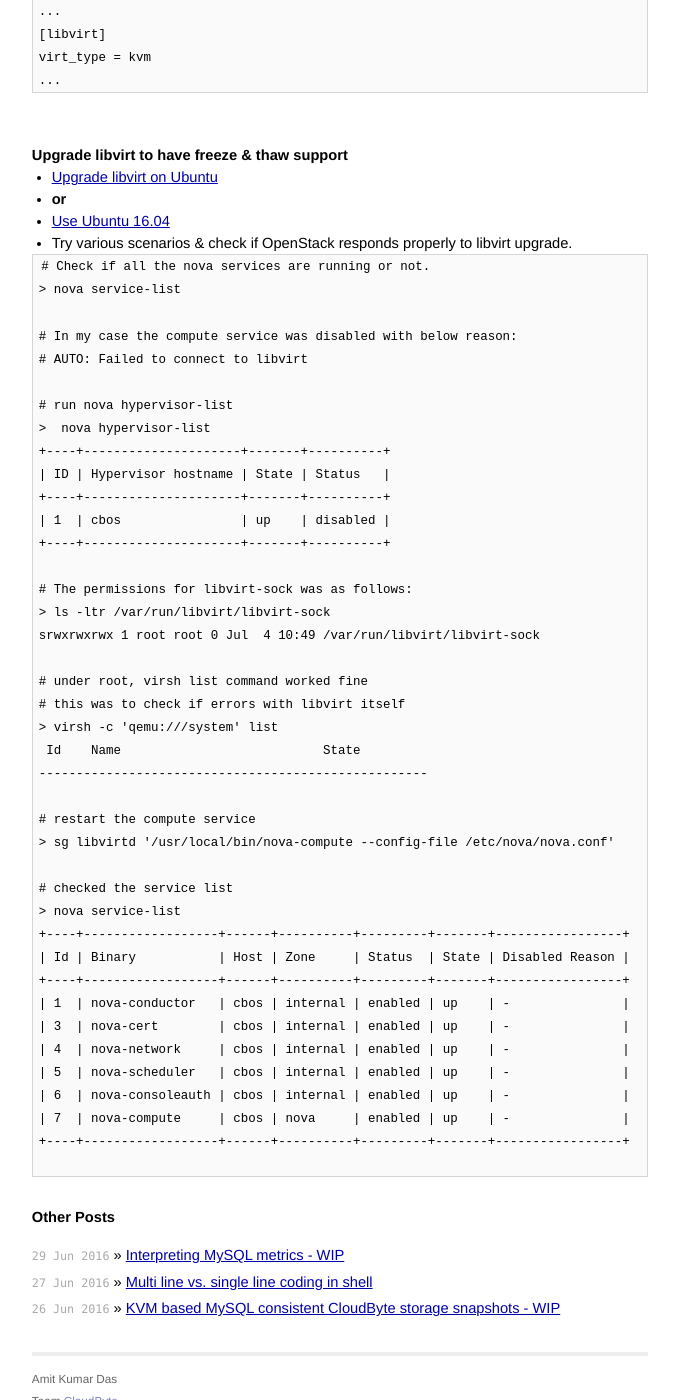
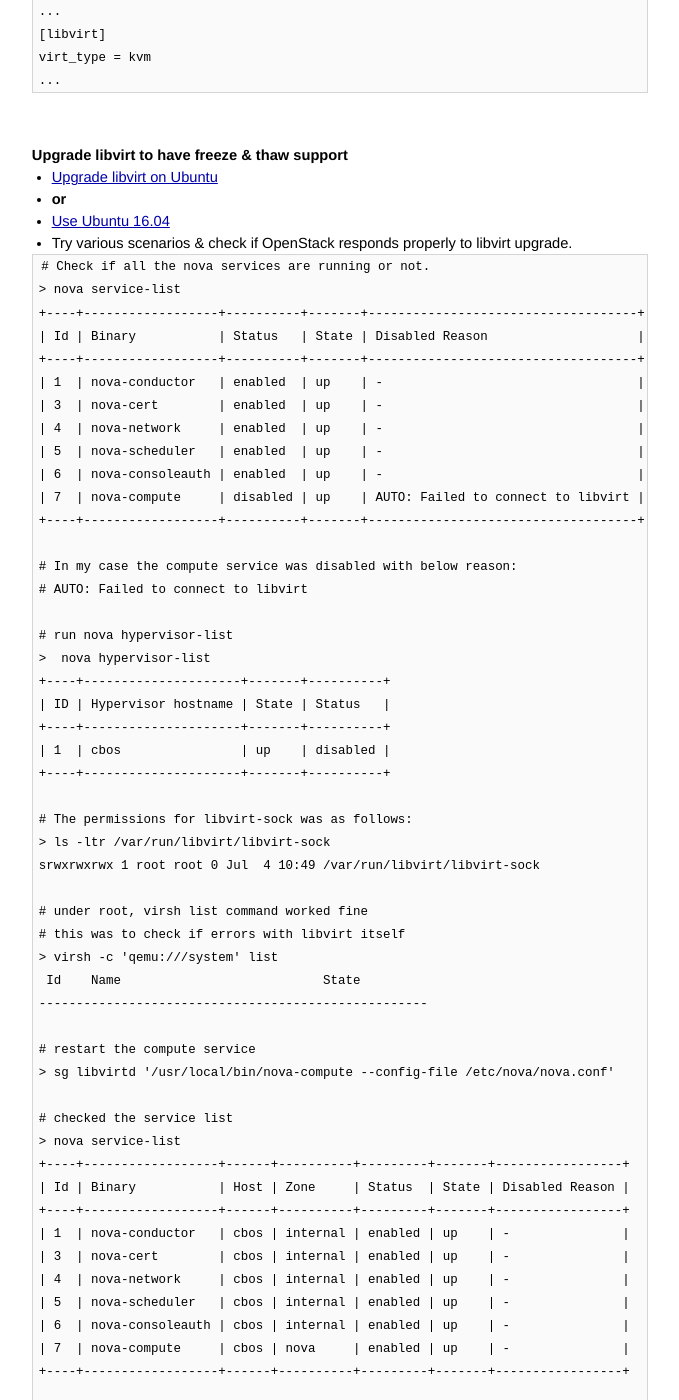
Before and after one commit to AmitKumarDas/amitkumardas.github.io, a Jekyll site: the page built from _posts/2016-04-09-kvm-based-crash-consistent-cloudbyte-storage-snapshots.md, in a window 1280 px wide and 1400 px high, scrolled down 2547 px. Shown: the whole window, without its empty margins (300-979 px from the left). Built offline with Jekyll 4.4.1, drawn with Linux system fonts in a browser that asks for light colours; some of the changed text lies outside the part shown.

Commit message:
Update 2016-04-09-kvm-based-crash-consistent-cloudbyte-storage-snapshots.md

````diff
--- a/_posts/2016-04-09-kvm-based-crash-consistent-cloudbyte-storage-snapshots.md
+++ b/_posts/2016-04-09-kvm-based-crash-consistent-cloudbyte-storage-snapshots.md
@@ -153,6 +153,16 @@
 ```
 # Check if all the nova services are running or not.
 > nova service-list
++----+------------------+----------+-------+------------------------------------+
+| Id | Binary           | Status   | State | Disabled Reason                    |
++----+------------------+----------+-------+------------------------------------+
+| 1  | nova-conductor   | enabled  | up    | -                                  |
+| 3  | nova-cert        | enabled  | up    | -                                  |
+| 4  | nova-network     | enabled  | up    | -                                  |
+| 5  | nova-scheduler   | enabled  | up    | -                                  |
+| 6  | nova-consoleauth | enabled  | up    | -                                  |
+| 7  | nova-compute     | disabled | up    | AUTO: Failed to connect to libvirt |
++----+------------------+----------+-------+------------------------------------+
 
 # In my case the compute service was disabled with below reason:
 # AUTO: Failed to connect to libvirt
@@ -191,4 +201,11 @@
 | 7  | nova-compute     | cbos | nova     | enabled | up    | -               |
 +----+------------------+------+----------+---------+-------+-----------------+
 
+# Tried to create a VM from OpenStack
+# It failed with below error:
+# Error: No valid host was found. There are not enough hosts available.
+
+# Checking the nova service list gave the original error
+# i.e. nova-compute's status was disabled
+
 ```
````
